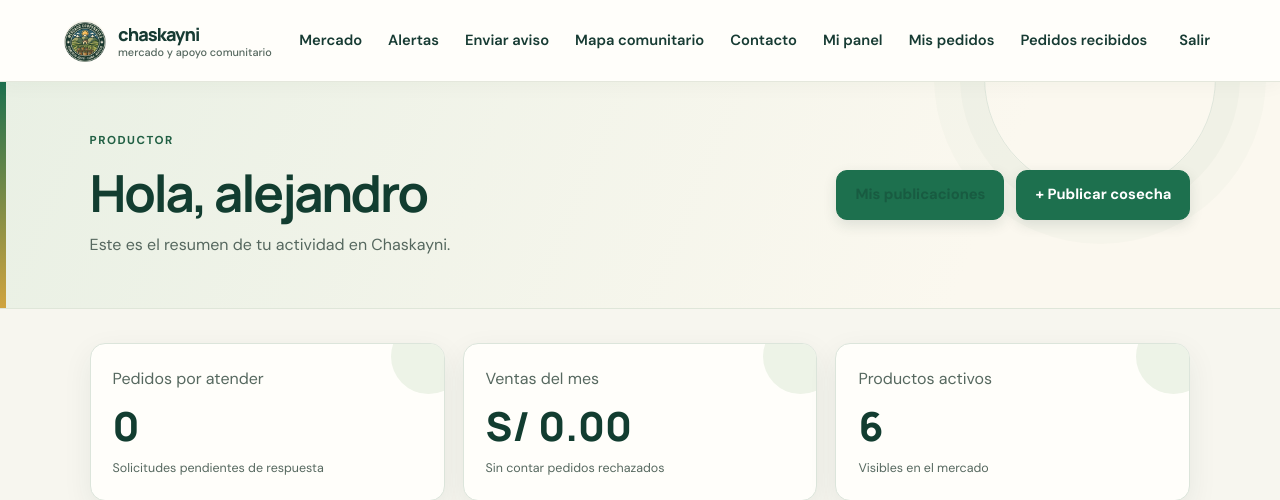
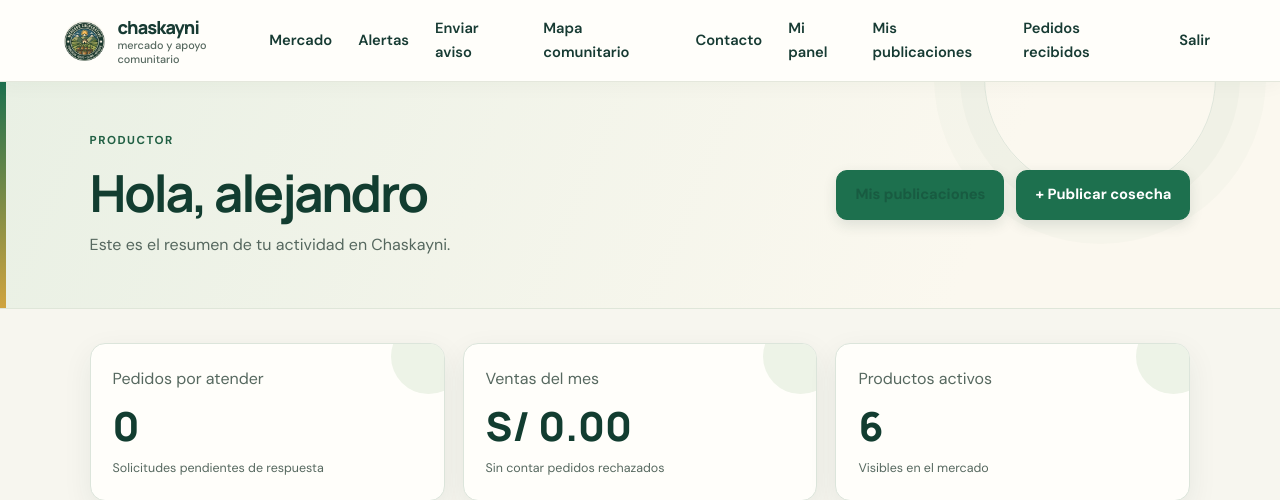
Before and after one commit to Josecarlos1004/Chaskayni, a Laravel app: page /panel in a window 1280 px wide. Shown: the top 500 px of the page. Run offline with Laravel 12, Linux system fonts and the light colour scheme; a user stored in the database is signed in; data comes from the database, SQL or seed files in the repository; tables that the repository leaves empty hold one stand-in row (values such as "Sample post").

Commit message:
Mejora del menu para productores
contador de pedidos pendientes y el enlace a Mis publicaciones, tambien Se quita "Mis pedidos", que el productor no usa

```diff
--- a/resources/views/layouts/app.blade.php
+++ b/resources/views/layouts/app.blade.php
@@ -19,8 +19,9 @@
         @if (! auth()->check() || ! auth()->user()->esAdministrador())<a href="{{ route('contacto.formulario') }}">Contacto</a>@endif
         @auth
             @if (! auth()->user()->esAdministrador())<a href="{{ route('panel') }}">Mi panel</a>@endif
-            @if (! auth()->user()->esAdministrador())<a href="{{ route('pedidos.indice') }}">Mis pedidos</a>@endif
-            @if (auth()->user()->esProductor())<a href="{{ route('pedidos.recibidos') }}">Pedidos recibidos</a>@endif
+            @if (! auth()->user()->esProductor())<a href="{{ route('pedidos.indice') }}">Mis pedidos</a>@endif
+            @if (auth()->user()->esProductor() && ! auth()->user()->esAdministrador())<a href="{{ route('productos.mis') }}">Mis publicaciones</a>@endif
+            @if (auth()->user()->esProductor())<a href="{{ route('pedidos.recibidos') }}">Pedidos recibidos @if (($pendientes = auth()->user()->pedidosPendientesRecibidos()) > 0)<span class="contador-nav" aria-label="{{ $pendientes }} pendientes">{{ $pendientes }}</span>@endif</a>@endif
             @if (auth()->user()->esAdministrador())
                 <a href="{{ route('administracion.panel') }}">Administración</a>
                 <a href="{{ route('administracion.usuarios.indice') }}">Cuentas</a>
```
